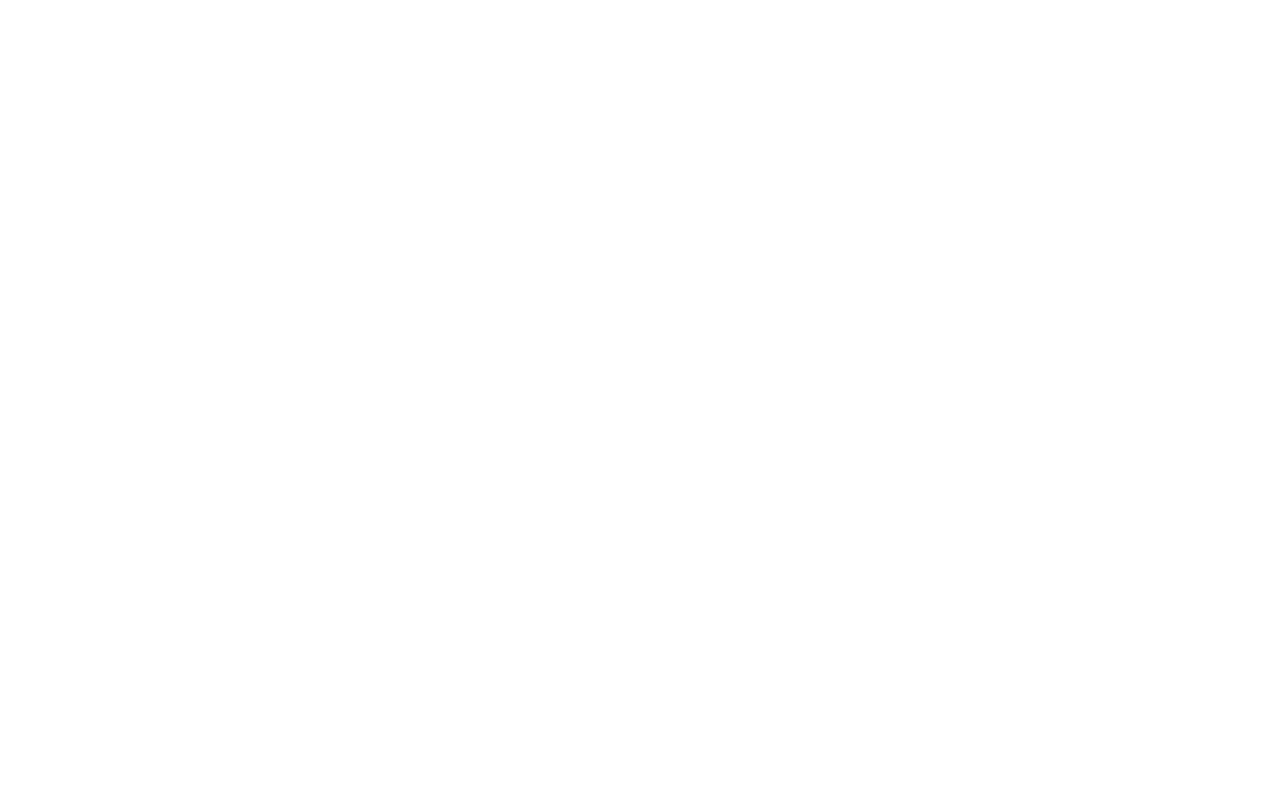
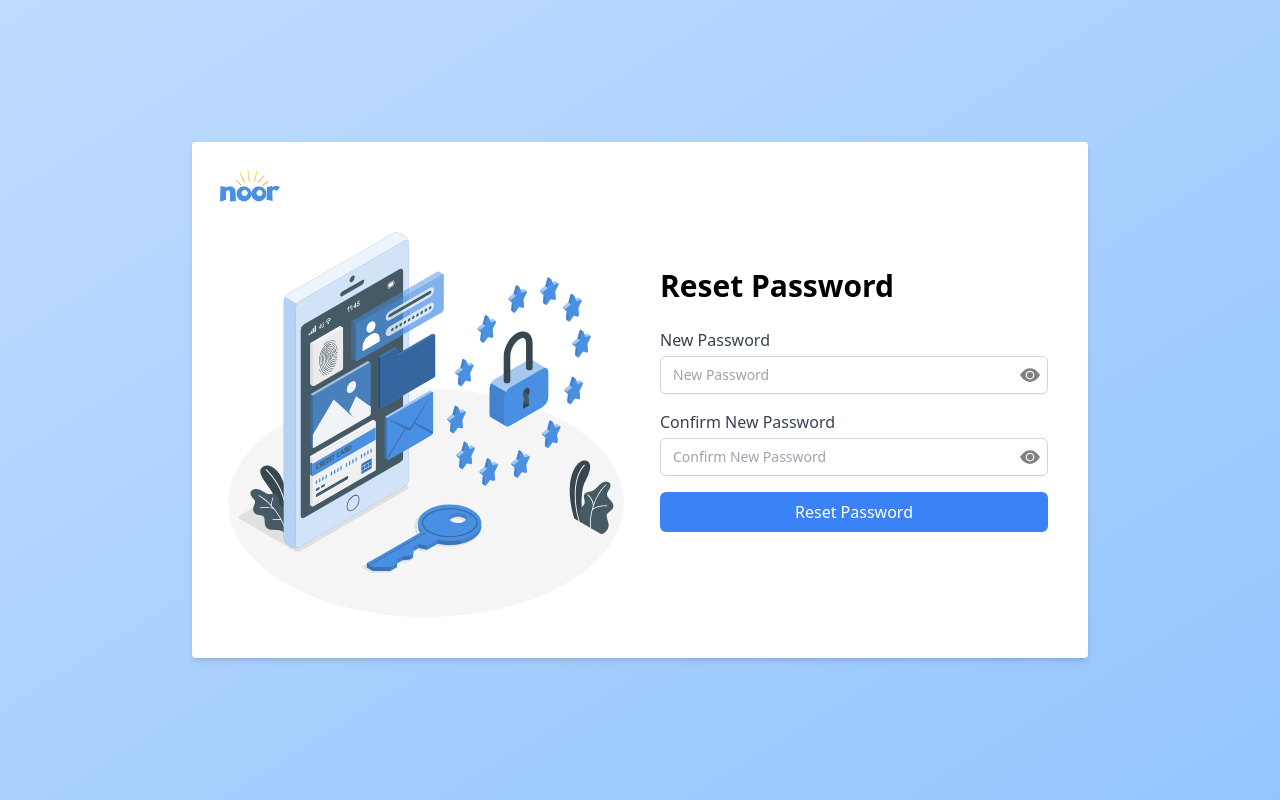
Before and after one commit to NoorByMoon/Noor, a React (Create React App) app: page /Reset-Password in a window 1280 px wide. Before the commit this address had no page. Built offline with nearby package versions, Linux system fonts and the light colour scheme.

Commit message:
forget and reset password done

```diff
--- a/src/App.js
+++ b/src/App.js
@@ -2,6 +2,7 @@
 import Login from './Auth/login'
 import { BrowserRouter, Routes, Route } from "react-router-dom";
 import ForgetPassword from "./Auth/forgetPassword";
+import ResetPassword from './Auth/resetPassword';
 
 
 function App() {
@@ -9,8 +10,8 @@
     <BrowserRouter className="App">
       <Routes>
         <Route path="/" element={<Login />} />
-
         <Route path="/Forget-Password" element={<ForgetPassword />} />
+        <Route path='/Reset-Password' element={<ResetPassword/>}/>
       </Routes>
     </BrowserRouter>
   );
--- a/src/Auth/forgetPassword.jsx
+++ b/src/Auth/forgetPassword.jsx
@@ -7,13 +7,7 @@
 const ForgetPassword = () => {
   const [email, setEmail] = useState("");
   const [emailError, setEmailError] = useState("");
-    const navigate = useNavigate();
-
-  const handleClick = (e) => {
-    // Navigate to the "/home" route
-        e.preventDefault();
-    navigate("/");
-  };
+  const navigate = useNavigate();
 
   const handleEmailChange = (e) => {
     setEmail(e.target.value);
@@ -33,13 +27,17 @@
       return;
     }
 
-    console.log("Forgot password request sent for:", email);
-    alert("A password reset link has been sent to your email.");
+    // Simulate API call and validation for the email
+    // console.log("Forgot password request sent for:", email);
+    // alert("A password reset link has been sent to your email.");
+
+    // Redirect to the Reset Password page
+    navigate("/reset-password", { state: { email } });
   };
 
   return (
-    <div className="min-h-screen flex items-center justify-center bg-gradient-to-br from-blue-200 to-blue-300 ">
-      <div className="max-w-2xl w-full flex bg-white ">
+    <div className="min-h-screen flex items-center justify-center bg-gradient-to-br from-blue-200 to-blue-300">
+      <div className="max-w-4xl w-full flex bg-white">
         <div className="sm:w-1/2 p-5 flex flex-col items-start sm:items-center">
           <img
             src={logo}
@@ -52,20 +50,20 @@
             className="flex-grow object-contain"
           />
         </div>
-        <div className=" p-5 flex flex-col justify-center">
-          <h2 className="text-2xl font-bold  mb-2">Forgot Password</h2>
+        <div className="sm:w-1/2 p-5 flex flex-col justify-center">
+          <h2 className="text-2xl font-bold mb-2">Forgot Password</h2>
           <form onSubmit={handleSubmit} className="space-y-4">
-            <div className="">
+            <div>
               <label
                 htmlFor="email"
-                className="block text-gray-700 font-medium "
+                className="block text-gray-700 font-medium"
               >
                 Email
               </label>
               <input
                 type="email"
                 id="email"
-                className={`mt-1 block w-full px-3 py-2 text-black  bg-white border border-gray-300 rounded-md text-sm shadow-sm  placeholder-gray-400 focus:outline-none focus:border-sky-500 focus:ring-1 focus:ring-sky-500 ${
+                className={`mt-1 block w-full px-3 py-2 text-black bg-white border rounded-md text-sm shadow-sm placeholder-gray-400 focus:outline-none focus:border-sky-500 focus:ring-1 focus:ring-sky-500 ${
                   emailError ? "border-red-500" : "border-gray-300"
                 }`}
                 value={email}
@@ -80,16 +78,12 @@
               type="submit"
               className="w-full bg-blue-500 text-white py-2 rounded-l-full rounded-r-full hover:bg-blue-600 transition duration-200"
             >
-              Send Reset Link
+              Reset Password
             </button>
           </form>
           <p className="text-center text-gray-500 mt-4">
             Remember your password?{" "}
-            <Link
-              href="/"
-              onClick={handleClick}
-              className="text-blue-500 hover:underline"
-            >
+            <Link to="/" className="text-blue-500 hover:underline">
               Login
             </Link>
           </p>
--- /dev/null
+++ b/src/Auth/resetPassword.jsx
@@ -0,0 +1,121 @@
+import React, { useState } from "react";
+import PasswordInput from "../Component/Shared/PasswordInput";
+import logo from "../assets/logo.png";
+import auth from "../assets/auth.svg";
+
+// Modal Component
+const SuccessModal = ({ onClose }) => {
+  return (
+    <div className="fixed inset-0 bg-gray-600 bg-opacity-50 flex items-center justify-center z-50">
+      <div className="bg-white p-6 rounded-lg shadow-lg max-w-sm w-full">
+        <h2 className="text-2xl font-bold mb-4">Success!</h2>
+        <p>Your password has been successfully reset.</p>
+        <button
+          onClick={onClose}
+          className="mt-6 w-full bg-blue-500 text-white py-2 rounded-md hover:bg-blue-600"
+        >
+          Close
+        </button>
+      </div>
+    </div>
+  );
+};
+
+const ResetPassword = () => {
+  const [oldPassword, setOldPassword] = useState("");
+  const [newPassword, setNewPassword] = useState("");
+  const [confirmPassword, setConfirmPassword] = useState("");
+  const [error, setError] = useState("");
+  const [success, setSuccess] = useState(false);
+
+  const validatePassword = (newPassword) => {
+    const minLength = 8;
+    const hasNumber = /\d/;
+    const hasSpecialChar = /[!@#$%^&*(),.?":{}|<>]/;
+    return (
+      newPassword.length >= minLength &&
+      hasNumber.test(newPassword) &&
+      hasSpecialChar.test(newPassword)
+    );
+  };
+
+  const handleSubmit = (e) => {
+    e.preventDefault();
+    setError("");
+    setSuccess(false);
+
+    if (newPassword !== confirmPassword) {
+      setError("New password and confirm password do not match.");
+      return;
+    }
+
+    if (oldPassword === newPassword) {
+      setError("New password cannot be the same as the old password.");
+      return;
+    }
+
+    if (!validatePassword(newPassword)) {
+      setError(
+        "New password must be at least 8 characters long, contain at least one number, and one special character."
+      );
+      return;
+    }
+
+    // Simulate successful password change
+    setSuccess(true);
+    setOldPassword("");
+    setNewPassword("");
+    setConfirmPassword("");
+  };
+
+  const closeModal = () => {
+    setSuccess(false);
+    // Optionally, navigate to another page after closing the modal
+  };
+
+  return (
+    <div className="flex items-center justify-center min-h-screen bg-gradient-to-br from-blue-200 to-blue-300 ">
+      <div className="bg-white p-2 sm:p-5 rounded shadow-md w-full max-w-4xl  flex flex-col sm:flex-row">
+        <div className="sm:w-1/2 p-2 flex flex-col items-start sm:items-center ">
+          <img
+            src={logo}
+            alt="Logo"
+            className="h-8 self-start mb-4 max-w-xs sm:max-w-full"
+          />
+          <img
+            src={auth}
+            alt="Authentication illustration"
+            className="flex-grow object-contain"
+          />
+        </div>
+        <div className="sm:w-1/2 p-5  flex flex-col justify-center">
+          <h2 className="text-3xl font-bold mb-6">Reset Password</h2>
+          {error && <p className="text-red-500 mb-4">{error}</p>}
+          <form onSubmit={handleSubmit} className="space-y-4">
+            <PasswordInput
+              label="New Password"
+              value={newPassword}
+              onChange={(e) => setNewPassword(e.target.value)}
+              placeholder="New Password"
+            />
+            <PasswordInput
+              label="Confirm New Password"
+              value={confirmPassword}
+              onChange={(e) => setConfirmPassword(e.target.value)}
+              placeholder="Confirm New Password"
+            />
+            <button
+              type="submit"
+              className="w-full bg-blue-500 text-white px-4 py-2 rounded-md hover:bg-blue-600 focus:outline-none focus:ring-2 focus:ring-blue-500"
+            >
+              Reset Password
+            </button>
+          </form>
+        </div>
+      </div>
+      {success && <SuccessModal onClose={closeModal} />}
+    </div>
+  );
+};
+
+export default ResetPassword;
--- /dev/null
+++ b/src/Component/Shared/PasswordInput.jsx
@@ -0,0 +1,34 @@
+import React, { useState } from "react";
+import { BsFillEyeSlashFill, BsFillEyeFill } from "react-icons/bs";
+
+const PasswordInput = ({ label, value, onChange, placeholder }) => {
+  const [visible, setVisible] = useState(false);
+
+  return (
+    <div className="">
+      <label className="block text-gray-700">{label}</label>
+      <div className="relative">
+        <input
+          type={visible ? "text" : "password"}
+          value={value}
+          onChange={onChange}
+          placeholder={placeholder}
+          className="mt-1 block w-full px-3 py-2 text-black bg-white border border-gray-300 rounded-md text-sm shadow-sm placeholder-gray-400 focus:outline-none focus:border-sky-500 focus:ring-1 focus:ring-sky-500"
+          required
+        />
+        <div
+          className="absolute inset-y-0 right-2 flex items-center cursor-pointer"
+          onClick={() => setVisible(!visible)}
+        >
+          {visible ? (
+            <BsFillEyeSlashFill size={20} color="gray" />
+          ) : (
+            <BsFillEyeFill size={20} color="gray" />
+          )}
+        </div>
+      </div>
+    </div>
+  );
+};
+
+export default PasswordInput;
```
